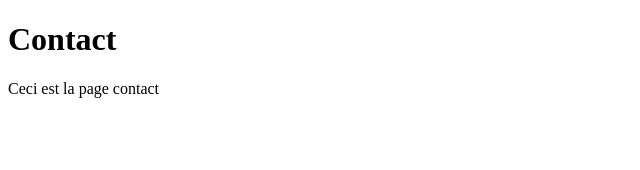
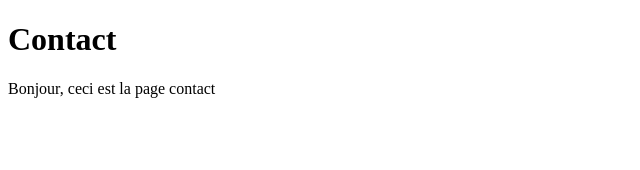
Before and after one commit to Killian-Habasque/devops-nuxt-immo, a Nuxt app: page /contact in a window 1280 px wide. Shown: the top 170 px of the page, without its empty margins (0-640 px from the left). Built offline with nearby package versions, Linux system fonts and the light colour scheme.

Commit message:
feat/for-branch-vercel

```diff
--- a/pages/contact.vue
+++ b/pages/contact.vue
@@ -1,4 +1,4 @@
 <template>
     <h1>Contact</h1>
-    <p>Ceci est la page contact</p>
+    <p>Bonjour, ceci est la page contact</p>
 </template>
```
